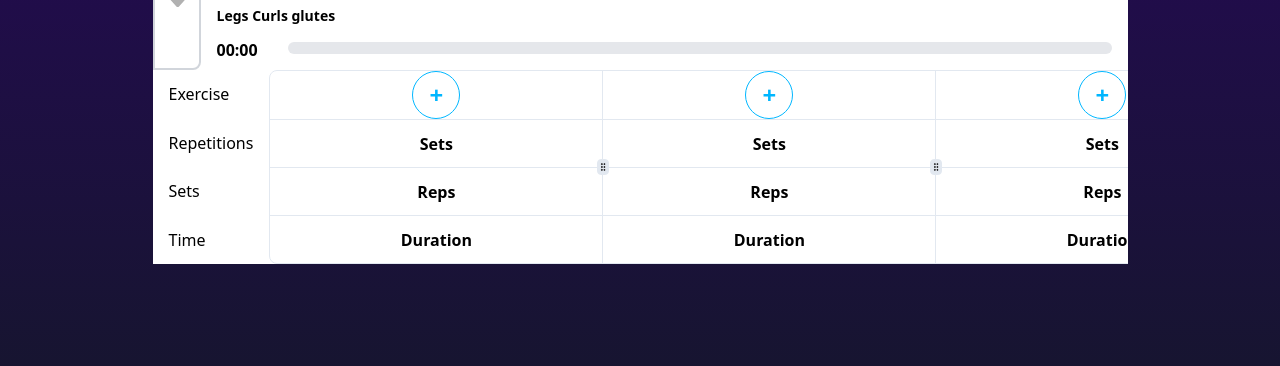
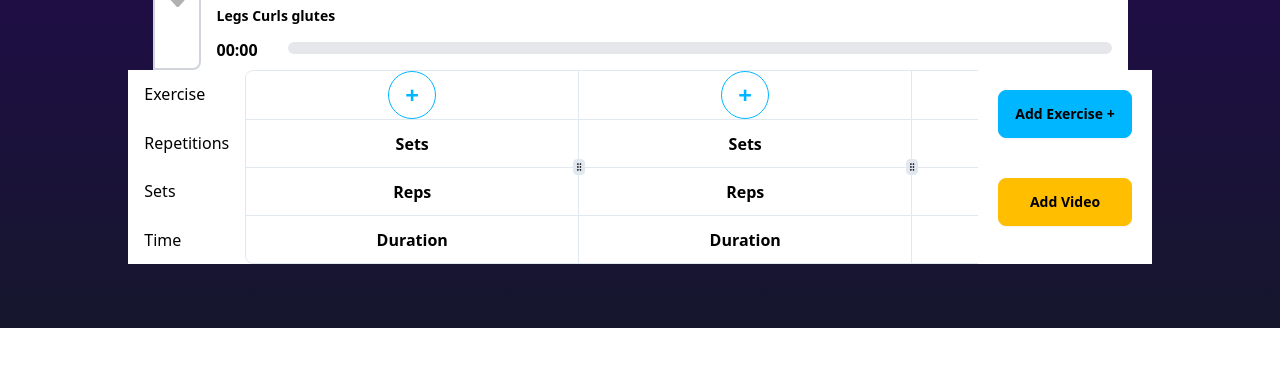
Before and after one commit to screenl/fitext-video-editor, a Next.js app: page / in a window 1280 px wide. Shown: the part 524-890 px from the top of the page. After the commit the page ends 852 px from the top, so only its background shows below. Built offline with nearby package versions, Linux system fonts and the light colour scheme; grey boxes are pictures that could not be loaded.

Commit message:
Added buttons

```diff
--- a/src/app/page.tsx
+++ b/src/app/page.tsx
@@ -33,8 +33,15 @@ export default function HomePage() {
         <div className="aspect-video h-[450px] w-[975px]">
           {player(vs, setvs)}
         </div>
-        <div className="h-[300px] w-[975px]">
-          {TimeLine()}
+        <div className="h-[250 px] flex flex-row ">
+          <div className="w-[850px]">{TimeLine()}</div>
+
+          {/* The div for the buttons on the right */}
+          <div className=" flex flex-col overflow-hidden bg-white">
+            <button className="w-50 btn btn-info m-5">Add Exercise +</button>
+            {/* For Jack and Pavel: Feel free to change the below button */}
+            <button className="w-50 btn btn-warning m-5">Add Video</button>
+          </div>
         </div>
         <div className="grid grid-cols-1 gap-4 sm:grid-cols-2 md:gap-8"></div>
       </div>
```
